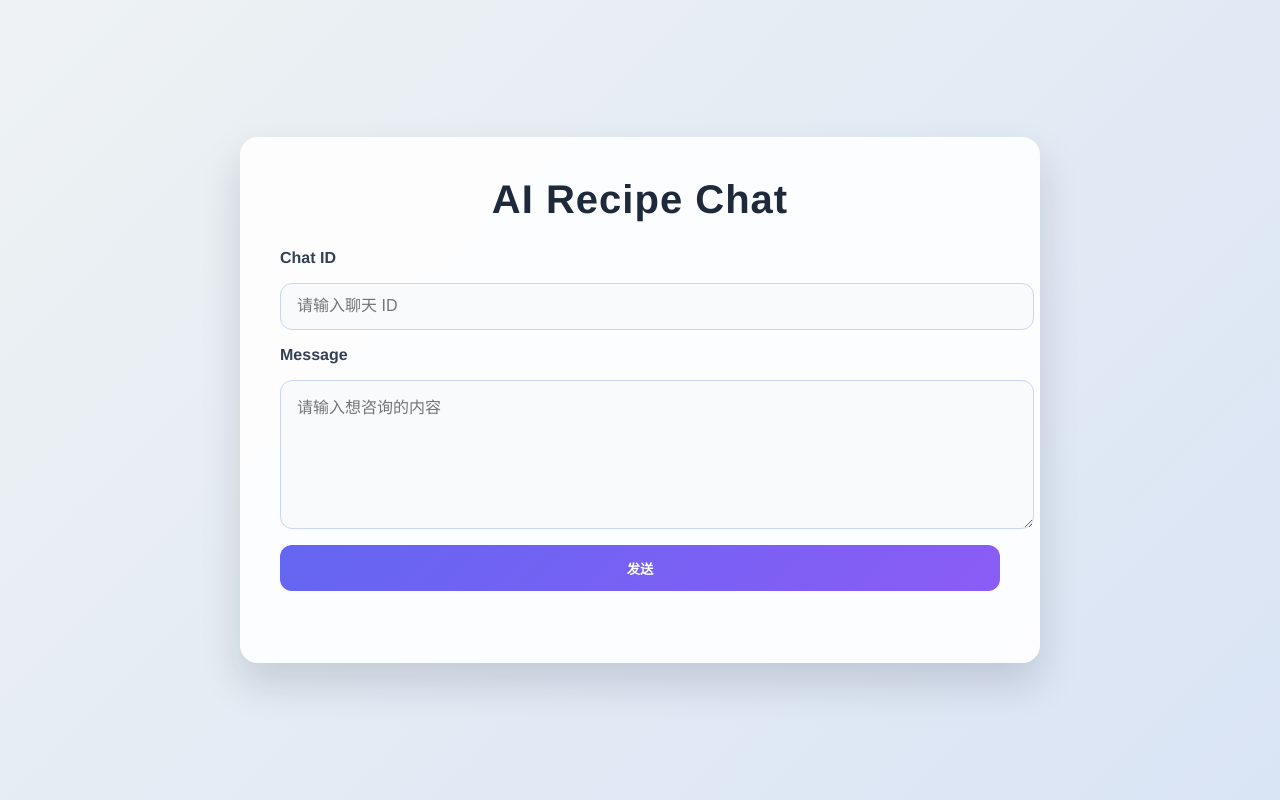
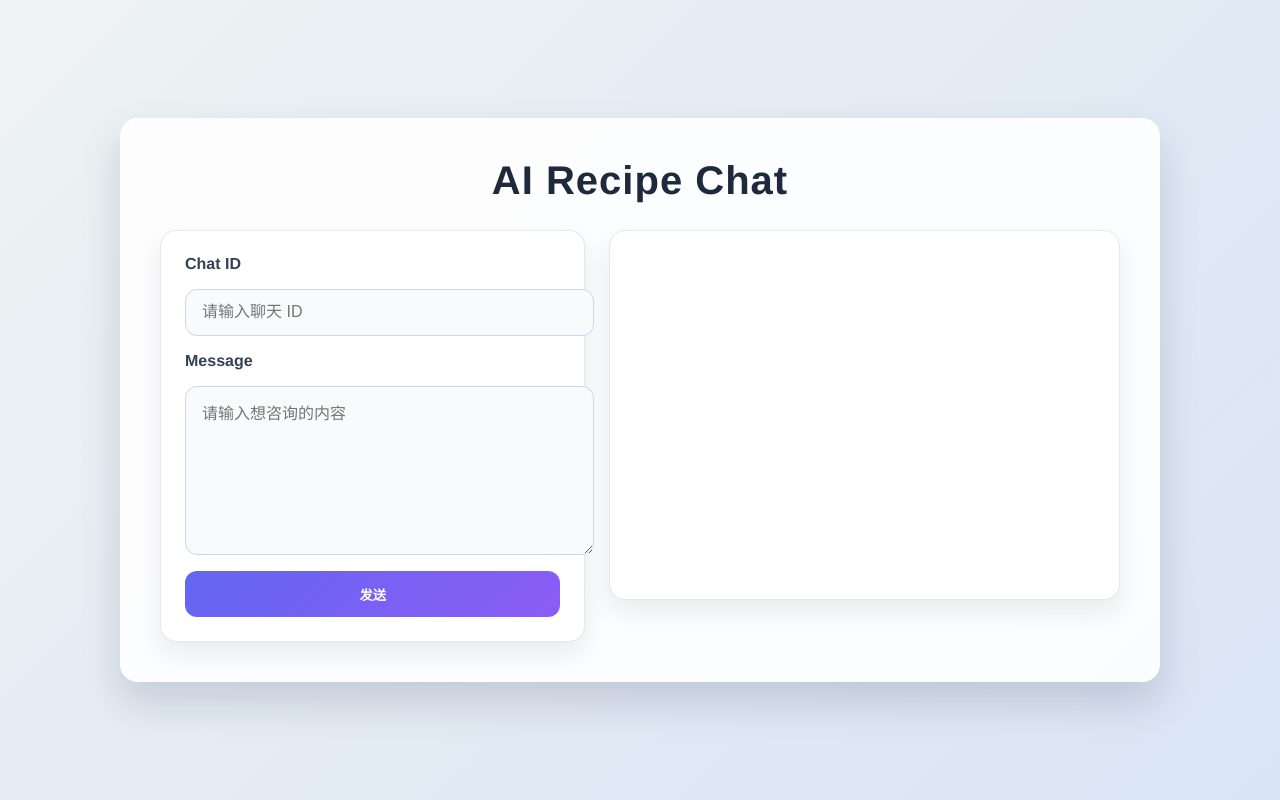
Before and after one commit to NMX0710/ai-agent, a FastAPI app: page / in a window 1280 px wide. Run offline with FastAPI, Linux system fonts and the light colour scheme.

Commit message:
Add persistent chat memory and refresh UI

```diff
--- a/app/recipe_app.py
+++ b/app/recipe_app.py
@@ -4,7 +4,7 @@ from typing import Dict, List, Optional, TypedDict, Any
 from langchain_community.chat_models.tongyi import ChatTongyi
 from langchain_community.embeddings import DashScopeEmbeddings
 from langchain_core.documents import Document
-from langchain_core.messages import HumanMessage, AIMessage, BaseMessage
+from langchain_core.messages import HumanMessage, BaseMessage
 from langchain_core.prompts import ChatPromptTemplate, MessagesPlaceholder, PromptTemplate
 from langchain_core.output_parsers import PydanticOutputParser
 from langgraph.checkpoint.memory import MemorySaver
@@ -45,6 +45,9 @@ class RecipeApp:
 
         # 初始化记忆存储
         self.memory_saver = MemorySaver()
+
+        # 维护会话历史，保证多轮对话能够记住上下文
+        self._chat_histories: Dict[str, List[BaseMessage]] = {}
 
         # 准备 Prompt Templates
         self.chat_template = ChatPromptTemplate.from_messages([
@@ -146,10 +149,14 @@ class RecipeApp:
         """
         logging.info(f"[Chat] chat_id={chat_id}, message={message}")
 
+        # 读取历史消息，追加最新的人类消息
+        history = self._chat_histories.get(chat_id, [])
+        messages = [*history, HumanMessage(content=message)]
+
         # 初始化 state，包含所有必要的字段
         state = {
             "question": message,
-            "messages": [HumanMessage(content=message)],
+            "messages": messages,
             "context": [],
             "answer": None
         }
@@ -158,7 +165,13 @@ class RecipeApp:
 
         try:
             out = await self.graph.ainvoke(state, config)
-            answer = out.get("answer") or out["messages"][-1].content
+            # LangGraph 会把最新的消息列表返回在 state 中
+            updated_messages: List[BaseMessage] = out.get("messages", messages)
+
+            # 保存本轮对话历史，供下一次调用使用
+            self._chat_histories[chat_id] = updated_messages
+
+            answer = out.get("answer") or updated_messages[-1].content
             logging.info(f"[Chat] response={answer}")
             return answer
         except Exception:
--- a/app/static/css/styles.css
+++ b/app/static/css/styles.css
@@ -14,13 +14,14 @@ body {
     justify-content: center;
 }
 
+
 .container {
     background: rgba(255, 255, 255, 0.9);
     border-radius: 18px;
     padding: 2.5rem;
     box-shadow: 0 20px 40px rgba(15, 23, 42, 0.15);
-    max-width: 720px;
-    width: 90%;
+    max-width: 960px;
+    width: 92%;
 }
 
 h1 {
@@ -31,9 +32,19 @@ h1 {
     letter-spacing: 1px;
 }
 
+.layout {
+    display: grid;
+    gap: 1.5rem;
+}
+
 form {
     display: grid;
     gap: 1rem;
+    background: white;
+    border-radius: 16px;
+    padding: 1.5rem;
+    border: 1px solid rgba(148, 163, 184, 0.25);
+    box-shadow: 0 12px 26px rgba(15, 23, 42, 0.08);
 }
 
 label {
@@ -60,7 +71,7 @@ textarea:focus {
 }
 
 textarea {
-    min-height: 120px;
+    min-height: 140px;
     resize: vertical;
 }
 
@@ -80,54 +91,97 @@ button:hover {
     box-shadow: 0 12px 20px rgba(99, 102, 241, 0.3);
 }
 
-#responses {
-    margin-top: 2rem;
-    display: grid;
-    gap: 1.25rem;
+button:disabled {
+    opacity: 0.6;
+    cursor: not-allowed;
+    box-shadow: none;
 }
 
-.response-item {
-    background: white;
-    border-radius: 14px;
-    padding: 1.25rem;
-    border: 1px solid rgba(148, 163, 184, 0.2);
-    box-shadow: 0 10px 18px rgba(15, 23, 42, 0.08);
-    transition: border-color 0.2s ease;
+.chat-window {
+    background: rgba(255, 255, 255, 0.9);
+    border-radius: 16px;
+    padding: 1.5rem;
+    border: 1px solid rgba(148, 163, 184, 0.25);
+    box-shadow: inset 0 1px 0 rgba(255, 255, 255, 0.6), 0 12px 26px rgba(15, 23, 42, 0.08);
+    min-height: 320px;
+    display: flex;
+    flex-direction: column;
 }
 
-.response-item.pending {
-    border-color: #fbbf24;
+.chat-log {
+    flex: 1;
+    display: flex;
+    flex-direction: column;
+    gap: 1rem;
+    overflow-y: auto;
+    padding-right: 0.5rem;
+    max-height: 480px;
 }
 
-.response-item.error {
-    border-color: #ef4444;
+.message {
+    display: flex;
 }
 
-.response-item header {
+.message .bubble {
+    position: relative;
+    padding: 1rem 1.25rem;
+    border-radius: 18px;
+    background: white;
+    box-shadow: 0 15px 30px rgba(15, 23, 42, 0.08);
+    border: 1px solid rgba(148, 163, 184, 0.25);
+    max-width: min(100%, 520px);
+}
+
+.message.user {
+    justify-content: flex-end;
+}
+
+.message.user .bubble {
+    background: linear-gradient(135deg, #6366f1, #8b5cf6);
+    color: white;
+    border: none;
+}
+
+.message.user .meta {
+    color: rgba(255, 255, 255, 0.75);
+}
+
+.message.assistant .bubble {
+    background: #f8fafc;
+}
+
+.meta {
     display: flex;
     justify-content: space-between;
-    margin-bottom: 0.75rem;
-    color: #475569;
-    font-size: 0.95rem;
+    align-items: center;
+    font-size: 0.8rem;
+    color: #64748b;
+    margin-bottom: 0.45rem;
+    text-transform: uppercase;
+    letter-spacing: 0.05em;
 }
 
-.response-item p {
-    margin: 0.5rem 0 0;
-    color: #0f172a;
-    line-height: 1.6;
+.meta .role {
+    font-weight: 600;
 }
 
-.status {
-    margin-top: 0.75rem;
-    font-weight: 500;
-    color: #64748b;
+.message p {
+    margin: 0;
+    color: inherit;
+    line-height: 1.65;
+    word-break: break-word;
 }
 
-.status.success {
-    color: #10b981;
+.message.pending .bubble {
+    opacity: 0.75;
 }
 
-.status.error {
+.message.error .bubble {
+    border-color: #ef4444;
+    color: #ef4444;
+}
+
+.message.error .meta {
     color: #ef4444;
 }
 
@@ -139,4 +193,24 @@ button:hover {
     h1 {
         font-size: 2rem;
     }
+
+    .layout {
+        gap: 1.25rem;
+    }
+
+    .chat-window {
+        min-height: 260px;
+    }
 }
+
+@media (min-width: 900px) {
+    .layout {
+        grid-template-columns: 1fr 1.2fr;
+        align-items: start;
+    }
+
+    form {
+        position: sticky;
+        top: 2rem;
+    }
+}
--- a/app/templates/index.html
+++ b/app/templates/index.html
@@ -9,7 +9,8 @@
 <body>
     <div class="container">
         <h1>AI Recipe Chat</h1>
-        <form id="chat-form">
+        <div class="layout">
+            <form id="chat-form" novalidate>
                 <label for="chat-id">Chat ID</label>
                 <input type="text" id="chat-id" name="chat_id" placeholder="请输入聊天 ID" required>
 
@@ -19,29 +20,85 @@
                 <button type="submit">发送</button>
             </form>
 
-        <section id="responses" aria-live="polite"></section>
+            <section class="chat-window" aria-live="polite" aria-label="对话内容">
+                <div id="chat-log" class="chat-log"></div>
+            </section>
+        </div>
     </div>
 
     <script>
         const form = document.getElementById('chat-form');
-        const responses = document.getElementById('responses');
+        const chatLog = document.getElementById('chat-log');
+        const submitButton = form.querySelector('button[type="submit"]');
+        const chatIdField = document.getElementById('chat-id');
+        const messageField = document.getElementById('message');
+
+        const roleLabels = {
+            user: '我',
+            assistant: 'AI 厨师'
+        };
+
+        function renderMultilineText(container, text) {
+            container.innerHTML = '';
+            const lines = text.split(/\n+/);
+            lines.forEach((line, index) => {
+                if (index > 0) {
+                    container.appendChild(document.createElement('br'));
+                }
+                container.appendChild(document.createTextNode(line));
+            });
+        }
+
+        function appendMessage(role, content, { pending = false, timestamp = new Date() } = {}) {
+            const article = document.createElement('article');
+            article.className = `message ${role}`;
+            if (pending) {
+                article.classList.add('pending');
+            }
+
+            const bubble = document.createElement('div');
+            bubble.className = 'bubble';
+
+            const meta = document.createElement('div');
+            meta.className = 'meta';
+
+            const roleEl = document.createElement('span');
+            roleEl.className = 'role';
+            roleEl.textContent = roleLabels[role] ?? role;
+
+            const timeEl = document.createElement('time');
+            timeEl.dateTime = timestamp.toISOString();
+            timeEl.textContent = timestamp.toLocaleTimeString();
+
+            meta.append(roleEl, timeEl);
+
+            const contentEl = document.createElement('p');
+            renderMultilineText(contentEl, content);
+
+            bubble.append(meta, contentEl);
+            article.append(bubble);
+            chatLog.append(article);
+            chatLog.scrollTop = chatLog.scrollHeight;
+
+            return { article, contentEl };
+        }
 
         form.addEventListener('submit', async (event) => {
             event.preventDefault();
-            const chatId = document.getElementById('chat-id').value;
-            const message = document.getElementById('message').value;
 
-            const responseItem = document.createElement('article');
-            responseItem.className = 'response-item pending';
-            responseItem.innerHTML = `
-                <header>
-                    <strong>请求</strong>
-                    <span>${new Date().toLocaleTimeString()}</span>
-                </header>
-                <p>${message}</p>
-                <div class="status">等待响应...</div>
-            `;
-            responses.prepend(responseItem);
+            const chatId = chatIdField.value.trim();
+            const message = messageField.value.trim();
+
+            if (!chatId || !message) {
+                return;
+            }
+
+            const timestamp = new Date();
+
+            appendMessage('user', message, { timestamp });
+            const assistantMessage = appendMessage('assistant', '正在思考...', { pending: true, timestamp });
+
+            submitButton.disabled = true;
 
             try {
                 const res = await fetch('/chat', {
@@ -58,24 +115,17 @@
 
                 const data = await res.json();
 
-                responseItem.classList.remove('pending');
-                responseItem.innerHTML += `
-                    <div class="status success">响应成功</div>
-                    <section>
-                        <header>回复</header>
-                        <p>${data.response}</p>
-                    </section>
-                `;
+                assistantMessage.article.classList.remove('pending');
+                renderMultilineText(assistantMessage.contentEl, data.response);
             } catch (error) {
-                responseItem.classList.remove('pending');
-                responseItem.classList.add('error');
-                responseItem.innerHTML += `
-                    <div class="status error">出错了: ${error.message}</div>
-                `;
+                assistantMessage.article.classList.remove('pending');
+                assistantMessage.article.classList.add('error');
+                renderMultilineText(assistantMessage.contentEl, `出错了: ${error.message}`);
+            } finally {
+                submitButton.disabled = false;
+                messageField.value = '';
+                messageField.focus();
             }
-
-            form.reset();
-            document.getElementById('chat-id').focus();
         });
     </script>
 </body>
```
Lines whose indentation alone changed are shown as unchanged.
